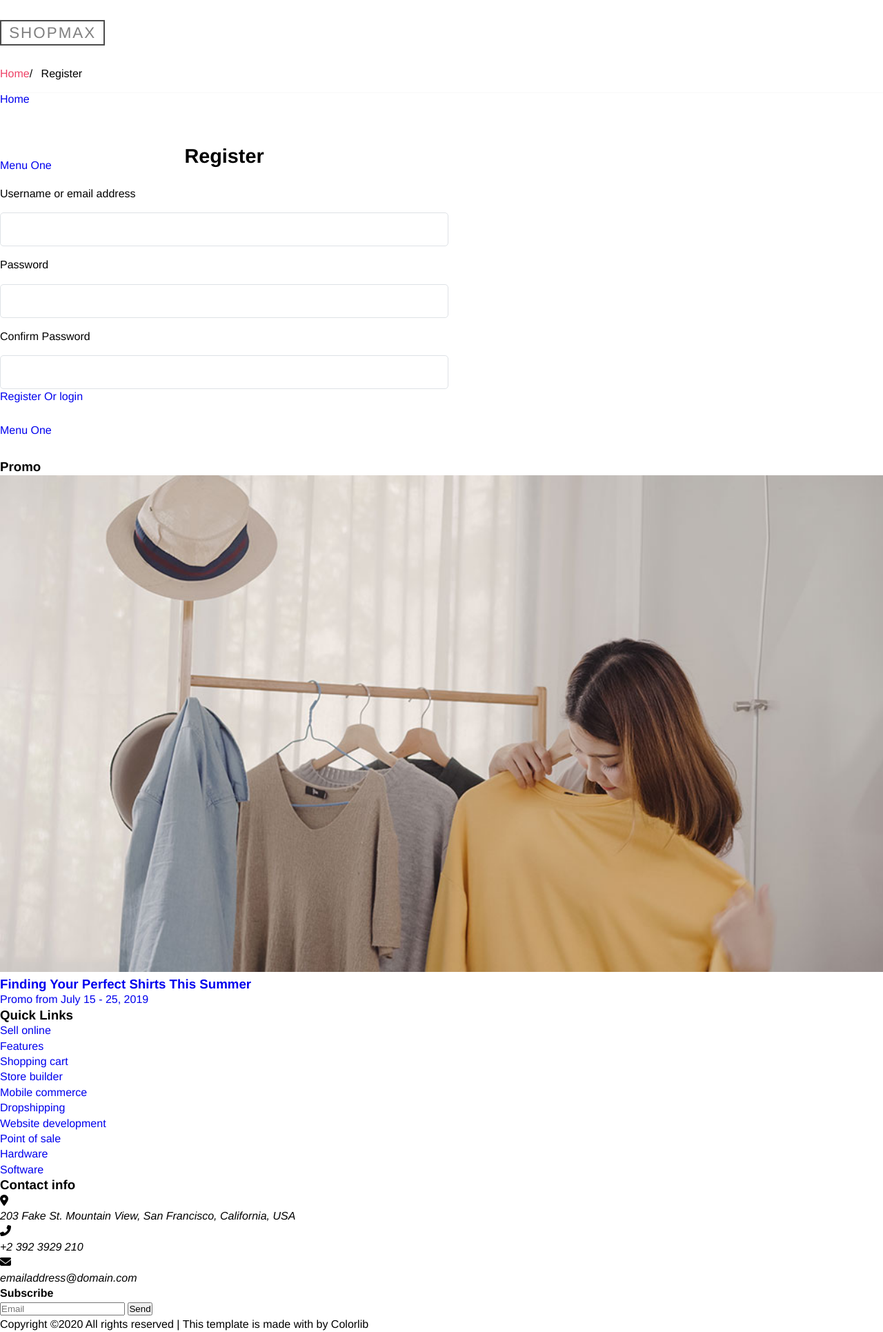
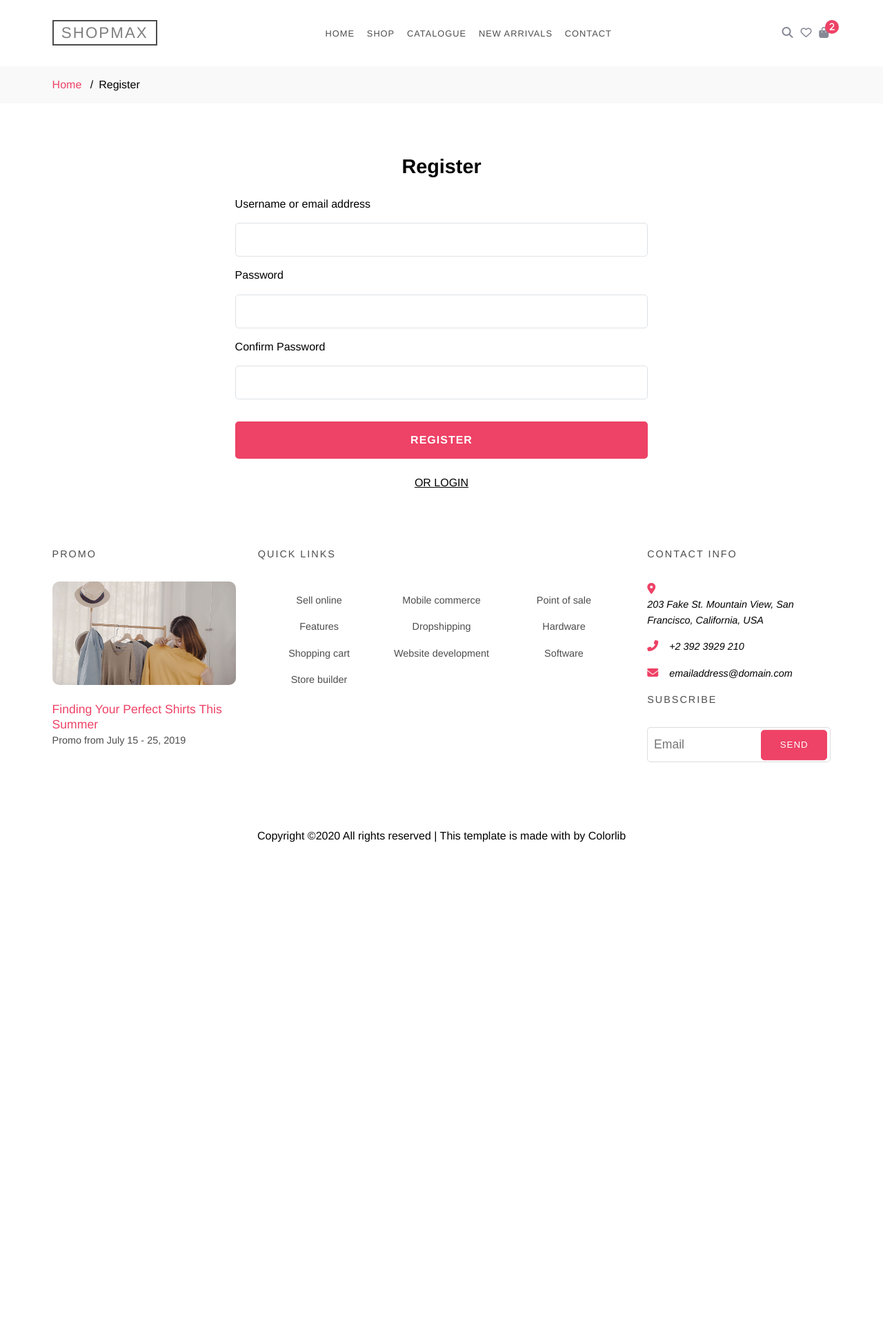
Before and after one commit to MarcosQuaOli/ShopMax, a PHP site: page /register.html in a window 1280 px wide. Shown: the whole page at 69% size. After the commit the page ends 1221 px from the top, so only its background shows below. Run offline with PHP 8.4, Linux system fonts and the light colour scheme; some libraries are stand-ins or nearby versions.

Commit message:
Add styles and classes to register.html

```diff
--- a/css/style.css
+++ b/css/style.css
@@ -809,7 +809,8 @@ body {
     border-radius: 5px;
     text-transform: uppercase;
     letter-spacing: 1px;
-    font-weight: bold; }
+    font-weight: bold;
+    margin-top: 2rem; }
   .login__link {
     text-align: center;
     text-decoration: underline;
--- a/register.html
+++ b/register.html
@@ -17,15 +17,14 @@
 	</head>
 
 	<body>
-		<header class="header">
-			<div>
-				<h1><a href="#">Shopmax</a></h1>
+		<header class="header container">
+			<h1><a href="index.html">Shopmax</a></h1>
 
-				<nav>
+			<nav class="header__navbar">
 				<ul>
 					<li><a href="index.html">Home</a>
-							<ul>
-								<li><a href="#">Menu One</a></li>
+						<ul class="dropdown">
+							<li><a href="about.html">About</a></li>
 							<li><a href="#">Menu Two</a></li>
 							<li><a href="#">Menu Three</a></li>
 							<li><a href="#">Sub Menu</a>
@@ -44,21 +43,22 @@
 				</ul>
 			</nav>
 
-				<div>
+			<div class="header__icons">
 				<a href="#"><i class="fas fa-search"></i></a>
 				<a href="#"><i class="far fa-heart"></i></a>
-					<a href="cart.html"><i class="fas fa-shopping-bag"><span>2</span></i></a>
+				<a href="cart.html" class="bag"><i class="fas fa-shopping-bag"><span>2</span></i></a>
 				<button><i class="fas fa-bars"></i></button>
-				</div>
 			</div>
 		</header>
 
-		<section class="page">
-			<a href="index.html">Home</a>/
-			<span>Register</span>
+		<section class="page page-check">
+			<div class="container">
+				<a href="index.html">Home</a>
+				<span>/</span>Register
+			</div>
 		</section>
 
-		<section class="login">
+		<section class="login container">
 			<h2>Register</h2>
 
 			<label>Username or email address</label>
@@ -70,13 +70,13 @@
 			<label>Confirm Password</label>
 			<input type="password" required>
 
-			<a href="#">Register</a>
-			<a href="register.html">Or login</a>
+			<a href="#" class="login__sign">Register</a>
+			<a href="login.html" class="login__link">Or login</a>
 		</section>
 
-		<footer class="footer">
-			<div>
-				<div>
+		<footer class="footer container">
+			<div class="footer__container">
+				<div class="footer__content">
 					<h3>Promo</h3>
 					<a href="#"><img src="images/about_1.jpg"></a>
 					<a href="#">
@@ -85,9 +85,10 @@
 					</a>
 				</div>
 
-				<div>
+				<div class="footer__links">
 					<h3>Quick Links</h3>
 
+					<div class="footer__links__grid">
 						<div>
 							<ul>
 								<li><a href="#">Sell online</a></li>
@@ -113,24 +114,33 @@
 							</ul>
 						</div>
 					</div>
+				</div>
+
+				<div class="footer__contact">
+					<h3>Contact info</h3>
 
 					<div>
-					<h3>Contact info</h3>
-
 						<i class="fas fa-map-marker-alt"></i><address>203 Fake St. Mountain View, San Francisco, California, USA</address>
-					<i class="fas fa-phone-alt"></i><address>+2 392 3929 210</address>
-					<i class="fas fa-envelope"></i><address>emailaddress@domain.com</address>
-
-					<h4>Subscribe</h4>
+					</div>
 
 					<div>
+						<i class="fas fa-phone-alt"></i><address>+2 392 3929 210</address>
+					</div>
+
+					<div>
+						<i class="fas fa-envelope"></i><address>emailaddress@domain.com</address>
+					</div>
+
+					<h3>Subscribe</h3>
+
+					<div class="footer__contact__form">
 						<input type="email" placeholder="Email">
 						<input type="submit" value="Send">
 					</div>
 				</div>
 			</div>
 
-			<div>
+			<div class="footer__copy">
 				<p>Copyright ©2020 All rights reserved | This template is made with  by Colorlib</p>
 			</div>
 		</footer>
--- a/sass/style.scss
+++ b/sass/style.scss
@@ -1175,6 +1175,7 @@
 		text-transform: uppercase;
 		letter-spacing: 1px;
 		font-weight: bold;
+		margin-top: 2rem;
 	}
 
 	&__link {
```
Also changed, not shown: 1 other file. Lines whose indentation alone changed are shown as unchanged.
